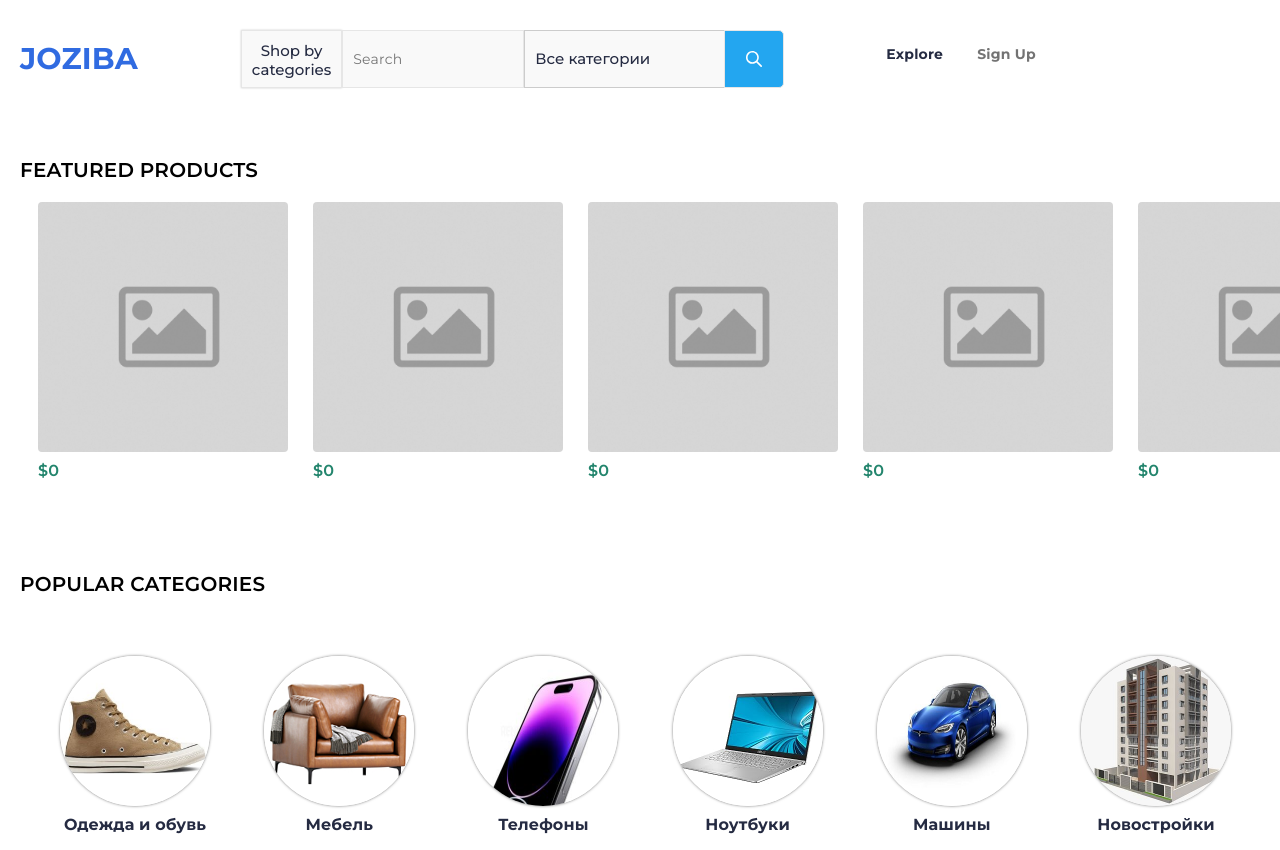
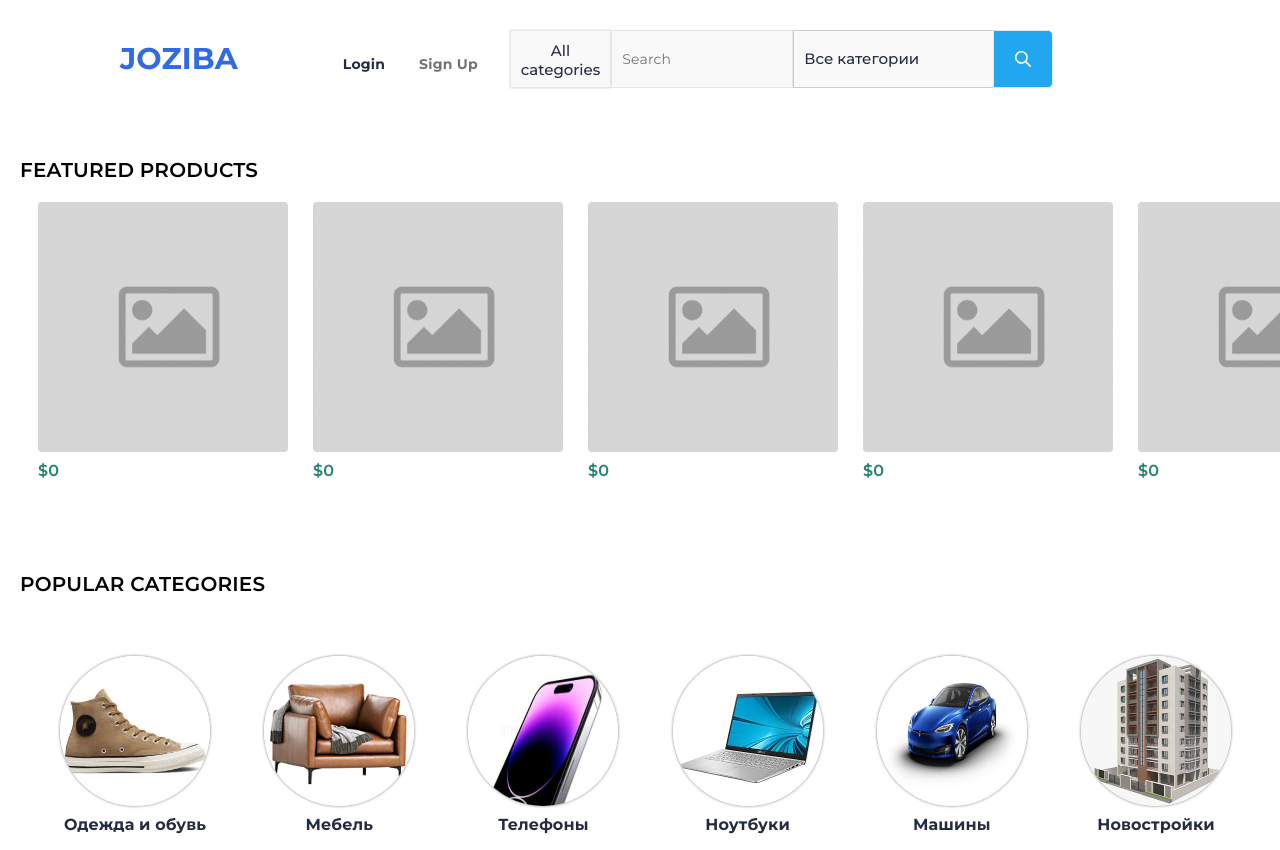
Before and after one commit to seaead/joziba.github.io, a plain HTML site: page index.html in a window 1280 px wide. Shown: the top 850 px of the page. Drawn offline with Linux system fonts and the light colour scheme.

Commit message:
index.html
Signed-off-by: seaead <132489244+seaead@users.noreply.github.com>

```diff
--- a/index.html
+++ b/index.html
@@ -2,7 +2,7 @@
 <html lang="ru">
     <head>
         <meta charset="UTF-8">
-        <meta name="viewpoint" content="width=device-width,initial-scale=1.0">
+        <meta name="viewport" content="width=device-width, initial-scale=1">
         <title>joziba</title>
         <link rel="stylesheet" href="style.css">
         <link rel="preconnect" href="https://fonts.googleapis.com">
@@ -11,9 +11,14 @@
     </head>
     <body>
         <header>
-            <h3>JOZIBA</h3>
+            <div class="pages">
+                <h3>JOZIBA</h3>
+                <a href="index.html" class="current-page">Login</a>
+                <a href="sign_in.html">Sign Up</a>
+            </div>
+
             <div class="search-bar">
-                <button class="dropbtn" onclick='toggleSection()'>Shop by <br />
+                <button class="dropbtn" onclick='toggleSection()'>All<br />
                     categories</button>
                 <input type="text" placeholder="Search">
                 <div class="dropdown">
@@ -67,11 +72,8 @@
                     </select>
                 </div>
                 <button class="search-button"><img src="img/search.svg" width="16px" height="16px"></button>
-                <div class="pages">
-                    <a href="index.html" class="current-page">Explore</a>
-                    <a href="sign_in.html">Sign Up</a>
-                </div>
             </div>
+
             <div id="dropdown-menu">
                 <ul>
                     <li class="general">
```
